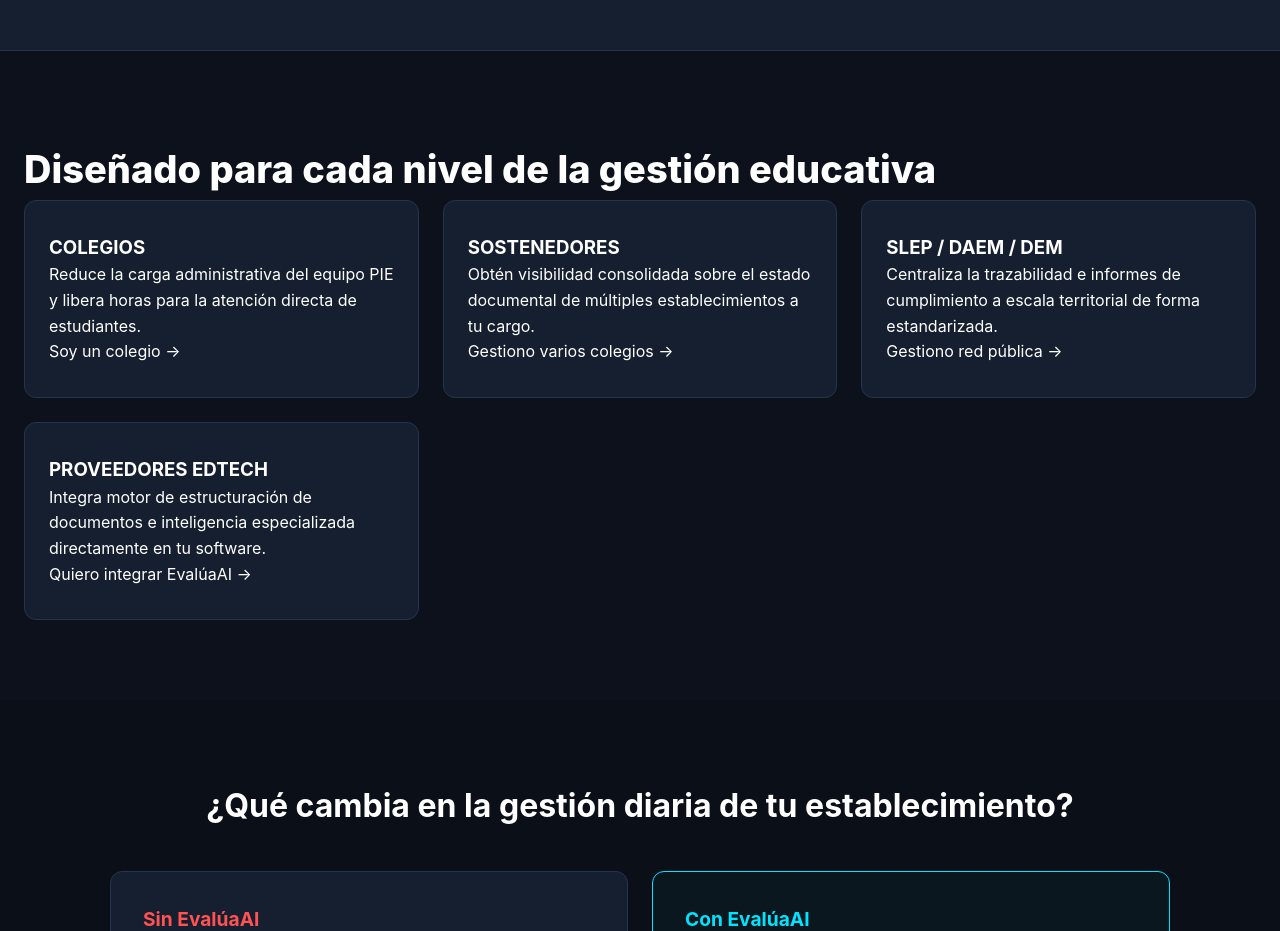
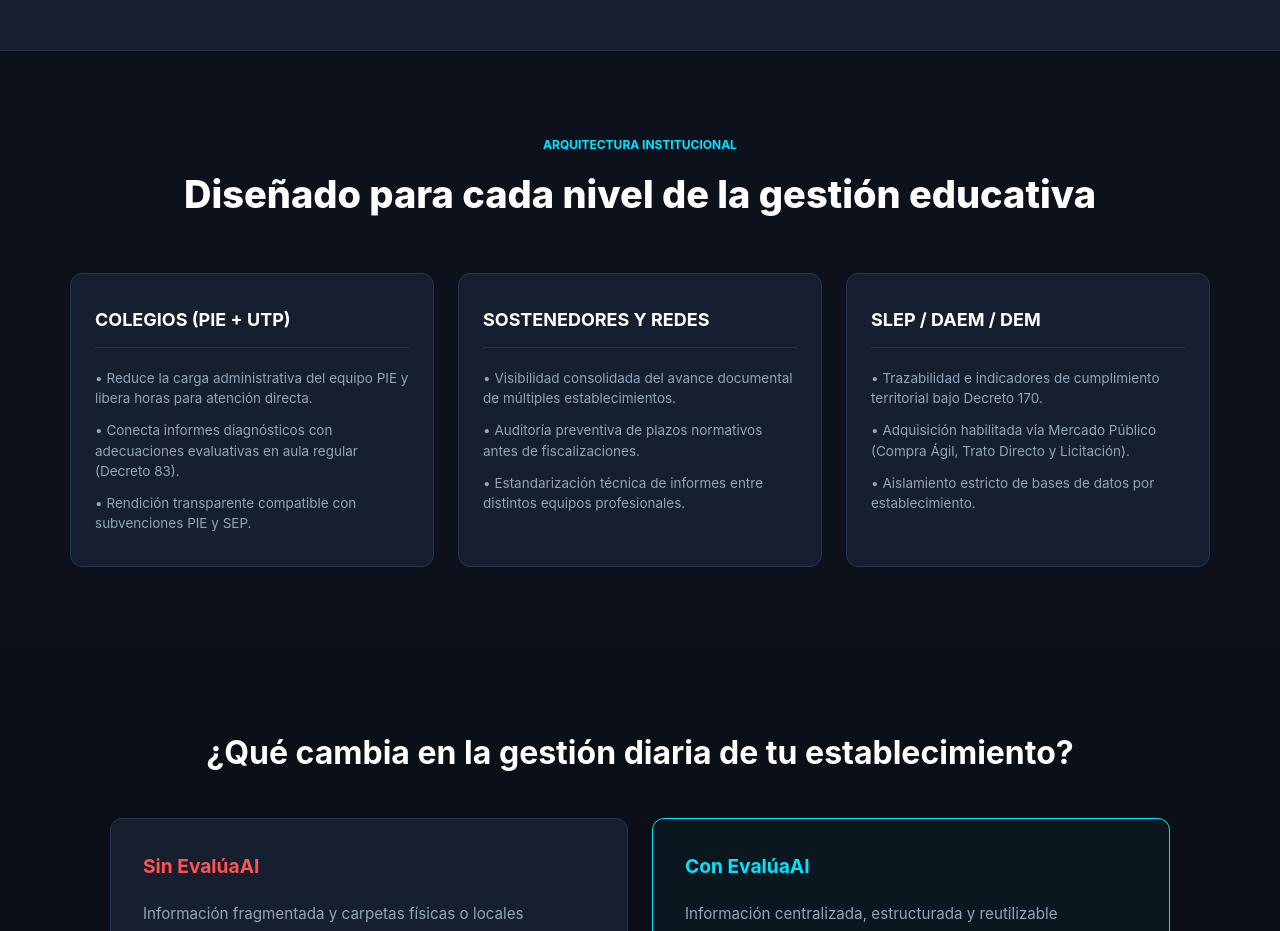
Before and after one commit to Milshakings/evaluaai-landing, a Next.js app: page / in a window 1280 px wide. Shown: the part 2740-3671 px from the top of the page. Built offline with nearby package versions, Linux system fonts and the light colour scheme.

Commit message:
Update ForWhom.js

```diff
--- a/components/ForWhom.js
+++ b/components/ForWhom.js
@@ -3,27 +3,39 @@ import styles from './ForWhom.module.css';
 export default function ForWhom() {
   return (
     <section id="para-quien" className={styles.section}>
+      <div className={styles.container}>
+        <div className={styles.header}>
+          <span className={styles.tag}>Arquitectura Institucional</span>
           <h2 className={styles.title}>Diseñado para cada nivel de la gestión educativa</h2>
+        </div>
+
         <div className={styles.grid}>
           <div className={styles.card}>
-          <h3>COLEGIOS</h3>
-          <p>Reduce la carga administrativa del equipo PIE y libera horas para la atención directa de estudiantes.</p>
-          <a href="#demo" className={styles.link}>Soy un colegio →</a>
+            <h3 className={styles.role}>COLEGIOS (PIE + UTP)</h3>
+            <ul className={styles.list}>
+              <li>• Reduce la carga administrativa del equipo PIE y libera horas para atención directa.</li>
+              <li>• Conecta informes diagnósticos con adecuaciones evaluativas en aula regular (Decreto 83).</li>
+              <li>• Rendición transparente compatible con subvenciones PIE y SEP.</li>
+            </ul>
           </div>
+
           <div className={styles.card}>
-          <h3>SOSTENEDORES</h3>
-          <p>Obtén visibilidad consolidada sobre el estado documental de múltiples establecimientos a tu cargo.</p>
-          <a href="#demo" className={styles.link}>Gestiono varios colegios →</a>
+            <h3 className={styles.role}>SOSTENEDORES Y REDES</h3>
+            <ul className={styles.list}>
+              <li>• Visibilidad consolidada del avance documental de múltiples establecimientos.</li>
+              <li>• Auditoría preventiva de plazos normativos antes de fiscalizaciones.</li>
+              <li>• Estandarización técnica de informes entre distintos equipos profesionales.</li>
+            </ul>
           </div>
+
           <div className={styles.card}>
-          <h3>SLEP / DAEM / DEM</h3>
-          <p>Centraliza la trazabilidad e informes de cumplimiento a escala territorial de forma estandarizada.</p>
-          <a href="#demo" className={styles.link}>Gestiono red pública →</a>
+            <h3 className={styles.role}>SLEP / DAEM / DEM</h3>
+            <ul className={styles.list}>
+              <li>• Trazabilidad e indicadores de cumplimiento territorial bajo Decreto 170.</li>
+              <li>• Adquisición habilitada vía Mercado Público (Compra Ágil, Trato Directo y Licitación).</li>
+              <li>• Aislamiento estricto de bases de datos por establecimiento.</li>
+            </ul>
           </div>
-        <div className={styles.card}>
-          <h3>PROVEEDORES EDTECH</h3>
-          <p>Integra motor de estructuración de documentos e inteligencia especializada directamente en tu software.</p>
-          <a href="#api" className={styles.link}>Quiero integrar EvalúaAI →</a>
         </div>
       </div>
     </section>
```
Lines whose indentation alone changed are shown as unchanged.
